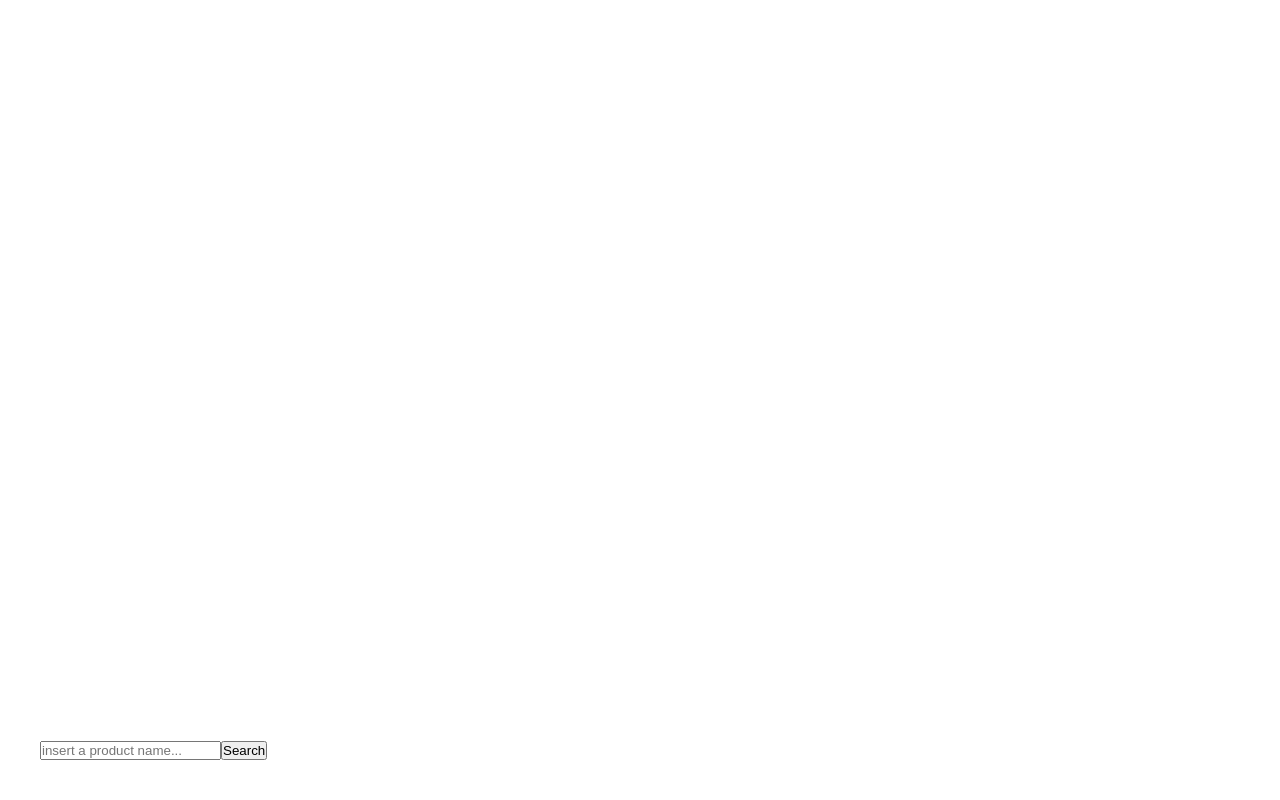
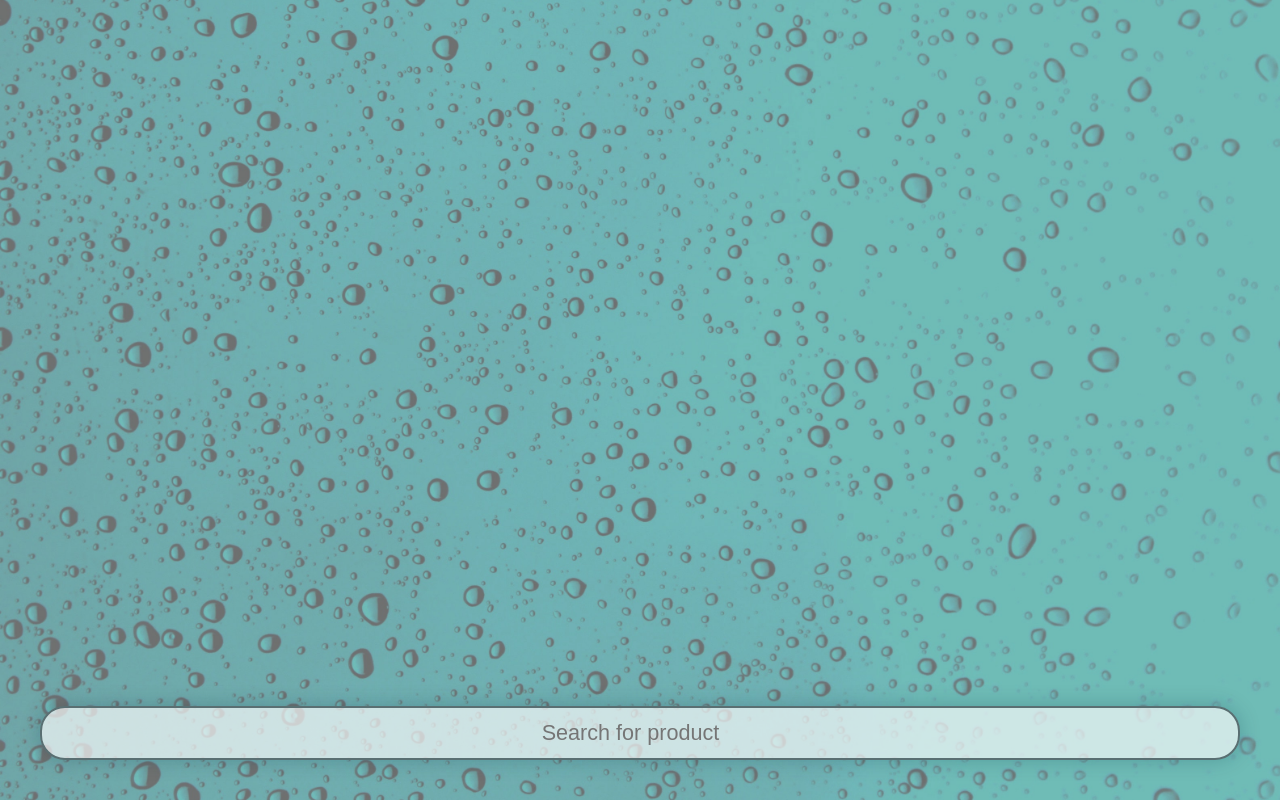
Before and after one commit to janabremer/capstone-project, a React (Create React App) app in the folder frontend/: page /search in a window 1280 px wide. Built offline with nearby package versions, Linux system fonts and the light colour scheme.

Commit message:
Add styling and router link to search results

```diff
--- a/frontend/src/App.js
+++ b/frontend/src/App.js
@@ -1,7 +1,8 @@
 import { Route, Switch } from 'react-router-dom'
 import Gallery from './components/Gallery'
 import SearchPage from './pages/SearchPage'
-
+import NotFoundPage from './pages/NotFoundPage'
+import ProductPage from './pages/ProductPage'
 
 export default function App() {
 
@@ -13,6 +14,12 @@ export default function App() {
           <Route path="/search">
             <SearchPage />
           </Route>
+          <Route path="/product/:id">
+            <ProductPage />
+          </Route>
+          <Route>
+            <NotFoundPage />
+          </Route>
         </Switch>
   );
 }
--- a/frontend/src/components/Gallery.js
+++ b/frontend/src/components/Gallery.js
@@ -10,6 +10,10 @@ export default function Gallery() {
             .then(data => setProducts(data))
             .catch(error => console.log(error))
     }, [])
+
+    if (!products) {
+        return <div>Products are loading...</div>
+    }
 
     return(
         <GalleryStyled>
--- a/frontend/src/components/ProductInfo.js
+++ b/frontend/src/components/ProductInfo.js
@@ -1,11 +1,17 @@
 import styled from 'styled-components/macro'
 
 export default function ProductInfo ({name, water}) {
+    if (!name) {
+        return(
+            <ProductInfoStyled>
+                <Heading>loading...</Heading>
+            </ProductInfoStyled>
+        )
+    }
     return(
         <ProductInfoStyled>
             <Heading>{name}</Heading>
             <Content>{water} litres (1kg)</Content>
-
         </ProductInfoStyled>
     )
 }
--- /dev/null
+++ b/frontend/src/components/ResultList.js
@@ -0,0 +1,38 @@
+import styled from 'styled-components/macro'
+import { Link } from "react-router-dom";
+
+
+export default function ResultList({results, handleClick}) {
+
+    return(
+            <ResultListStyled>
+                {Array.isArray(results) ? results.map(({id, category}) =>
+                    <Link to={`/product/${id}`} key={id}>
+                        <ResultItem>{category}</ResultItem>
+                    </Link>) :
+                    <ResultItem>Product not found</ResultItem>}
+            </ResultListStyled>
+        )
+}
+
+const ResultListStyled = styled.section`
+    align-self: start;
+    display: grid;
+    gap: var(--gap-medium);
+    place-items: center;
+    width: 100%;
+    overflow-y: scroll;
+    display: grid;
+    align-content: start;
+`
+
+const ResultItem = styled.div`
+    background-color: var(--primary-light-transparent);
+    border-radius: 15px;
+    box-shadow:  0px 0px 20px var(--shadow-dark);
+    color: var(--primary-blue);
+    font-weight: 450;
+    letter-spacing: .15em;
+    padding: 10px;
+    width: 100%;
+`
--- /dev/null
+++ b/frontend/src/components/Search.js
@@ -0,0 +1,52 @@
+import styled from 'styled-components/macro'
+import { useState } from 'react'
+
+export default function Search({onSearch}) {
+    const [searchTerm, setSearchTerm] = useState('')
+
+    return(
+        <SearchStyled onKeyUp={handleKeyUp}>
+                <label htmlFor="searchTerm" />
+                <InputField
+                    name="searchTerm"
+                    type="search"
+                    placeholder="Search for product"
+                    onChange={handleChange}
+                    value={searchTerm}
+                />
+        </SearchStyled>
+    )
+
+    function handleChange(event) {
+        setSearchTerm(event.target.value.trim())
+    }
+
+    function handleKeyUp(event) {
+        event.preventDefault()
+        onSearch(searchTerm)
+    }
+}
+
+const SearchStyled = styled.form`
+    align-self: end;
+`
+
+const InputField = styled.input`
+    background-color: var(--primary-light-transparent);
+    border-radius: 25px;
+    border: solid 2px var(--secondary-dark);
+    box-shadow:  0px 0px 20px var(--shadow-dark);
+    color: inherit;
+    font-family: 'Oswald', sans-serif;
+    font-size: 120%;
+    font-weight: inherit;
+    padding: 12px;
+    text-align: center;
+    width: 100%;
+
+    &:focus {
+        border-radius: 25px;
+        border: solid 2px var(--primary-blue);
+        outline: none;
+    }
+  `
--- /dev/null
+++ b/frontend/src/pages/NotFoundPage.js
@@ -0,0 +1,5 @@
+export default function PageNotFound() {
+    return(
+        <h2>404: Page not found</h2>
+    )
+}
--- a/frontend/src/pages/ProductPage.js
+++ b/frontend/src/pages/ProductPage.js
@@ -1,9 +1,13 @@
 import styled from 'styled-components/macro'
 import ProductInfo from '../components/ProductInfo'
 import useProduct from '../hooks/useProduct'
+import { useParams } from "react-router-dom";
+
 
 export default function ProductPage({productId}) {
-    const {product, photo} = useProduct(productId)
+    const { id } = useParams()
+    const {product, photo} = useProduct(productId | id)
+
     return(
         <PageStyled imgUrl={photo.url}>
             <ProductInfo name={product.name} water={product.water}/>
--- a/frontend/src/pages/SearchPage.js
+++ b/frontend/src/pages/SearchPage.js
@@ -1,57 +1,46 @@
 import styled from 'styled-components/macro'
 import { useState } from 'react'
 import getProductsBySearch from '../services/getProductsBySearch'
+import ResultList from '../components/ResultList'
+import Search from '../components/Search'
+import backgroundImage from '../assets/background.jpg'
 
 export default function SearchPage() {
 
-    const [searchTerm, setSearchTerm] = useState('')
-    const [results, setResults] = useState()
+
+    const [results, setResults] = useState([])
 
     return(
         <PageStyled>
-            <ResultsList>
-                {results && results.map(product =>
-                    <div key={product.id}>{product.category}</div>
-                )}
-            </ResultsList>
-
-            <Search onKeyUp={searchProducts}>
-                <input
-                    name="searchTerm"
-                    type="search"
-                    placeholder="insert a product name..."
-                    onChange={handleChange}
-                    value={searchTerm}
-                />
-                <button>Search</button>
-            </Search>
+            <ResultList results={results} />
+            <Search onSearch={searchProducts} />
         </PageStyled>
     )
 
-    function handleChange(event) {
-        setSearchTerm(event.target.value)
-    }
-
-    function searchProducts(event) {
-        event.preventDefault()
-        searchTerm.length >= 2 && getProductsBySearch(searchTerm)
-                                        .then(data => setResults(data))
+    function searchProducts(searchTerm) {
+        if (searchTerm.length >= 2) {
+            getProductsBySearch(searchTerm)
+                .then(data => setResults(data))
+                .catch(error => alert(error))
+        } else {
+            setResults([])
+        }
     }
 }
 
 
 const PageStyled = styled.main`
+    align-items: start;
+    background-image: url(${backgroundImage});
+    background-position: center;
+    background-repeat: no-repeat;
+    background-size: cover;
     display: grid;
-    height: 100vh;
     padding: 40px;
-    align-items: start;
+    grid-template-rows: auto 48px;
+    position: fixed;
+    left: 0;
+    top: 0;
+    width: 100%;
+    height: 100%;
 `
-
-const ResultsList = styled.section`
-    align-self: start;
-
-`
-
-const Search = styled.form`
-    align-self: end;
-`
--- a/frontend/src/services/getPhoto.js
+++ b/frontend/src/services/getPhoto.js
@@ -12,3 +12,5 @@ export default function getPhoto(queryParam) {
     return fetch(`https://api.pexels.com/v1/search?per_page=1&query=${queryParam}`, requestOptions)
         .then(res => res.json())
 }
+
+// @TODO: Fetch photos in backend
--- a/frontend/src/styles/GlobalStyle.js
+++ b/frontend/src/styles/GlobalStyle.js
@@ -12,6 +12,7 @@ export default createGlobalStyle`
     --gap-medium: 20px;
     --primary-blue: rgb(0, 187, 233);
     --primary-dark: rgb(0, 61, 77);
+    --secondary-dark: rgb(89, 111, 114);
     --primary-light: rgb(245, 249, 250);
     --primary-light-transparent: rgba(245, 249, 250, 0.7);
     --shadow-dark: rgba(0, 61, 77, 0.25);
```
Also changed, not shown: frontend/src/assets/background.jpg (added).
